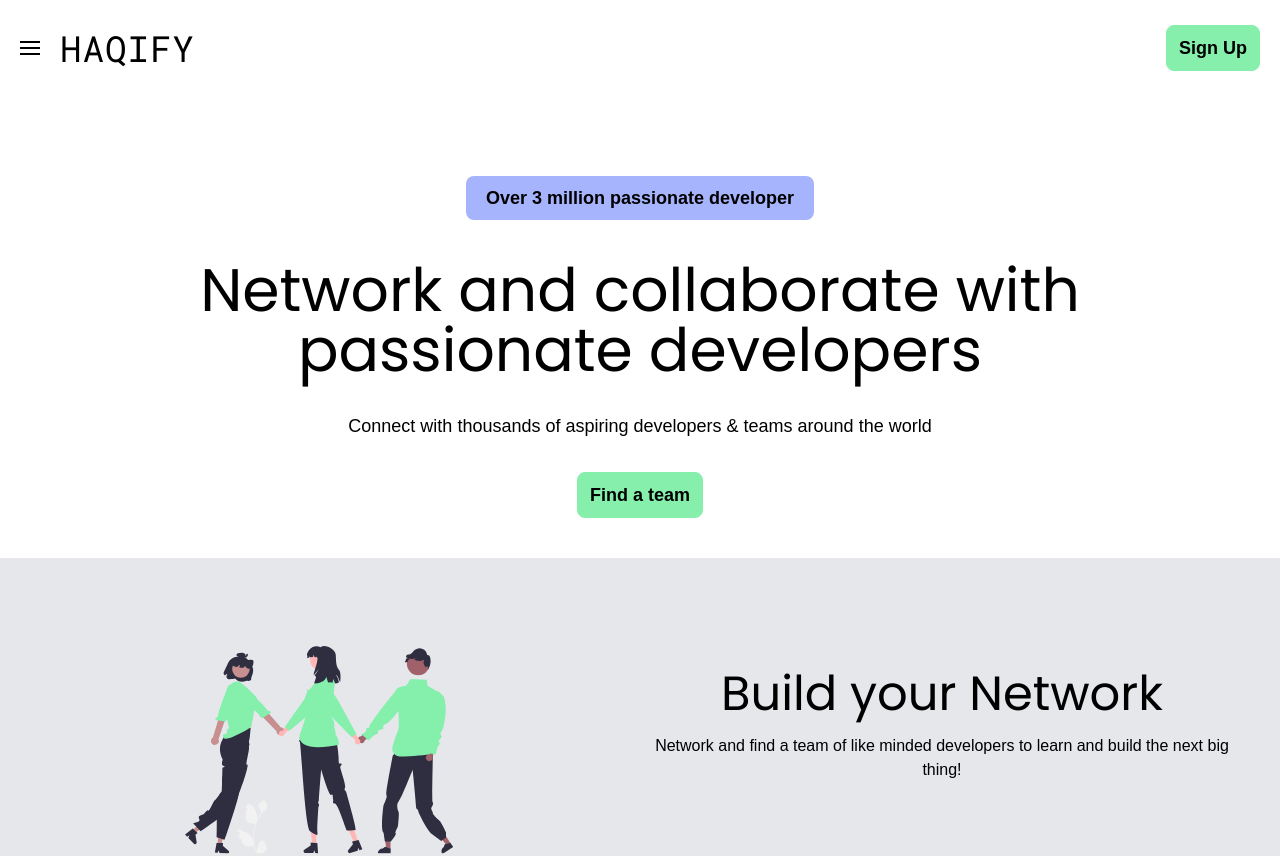
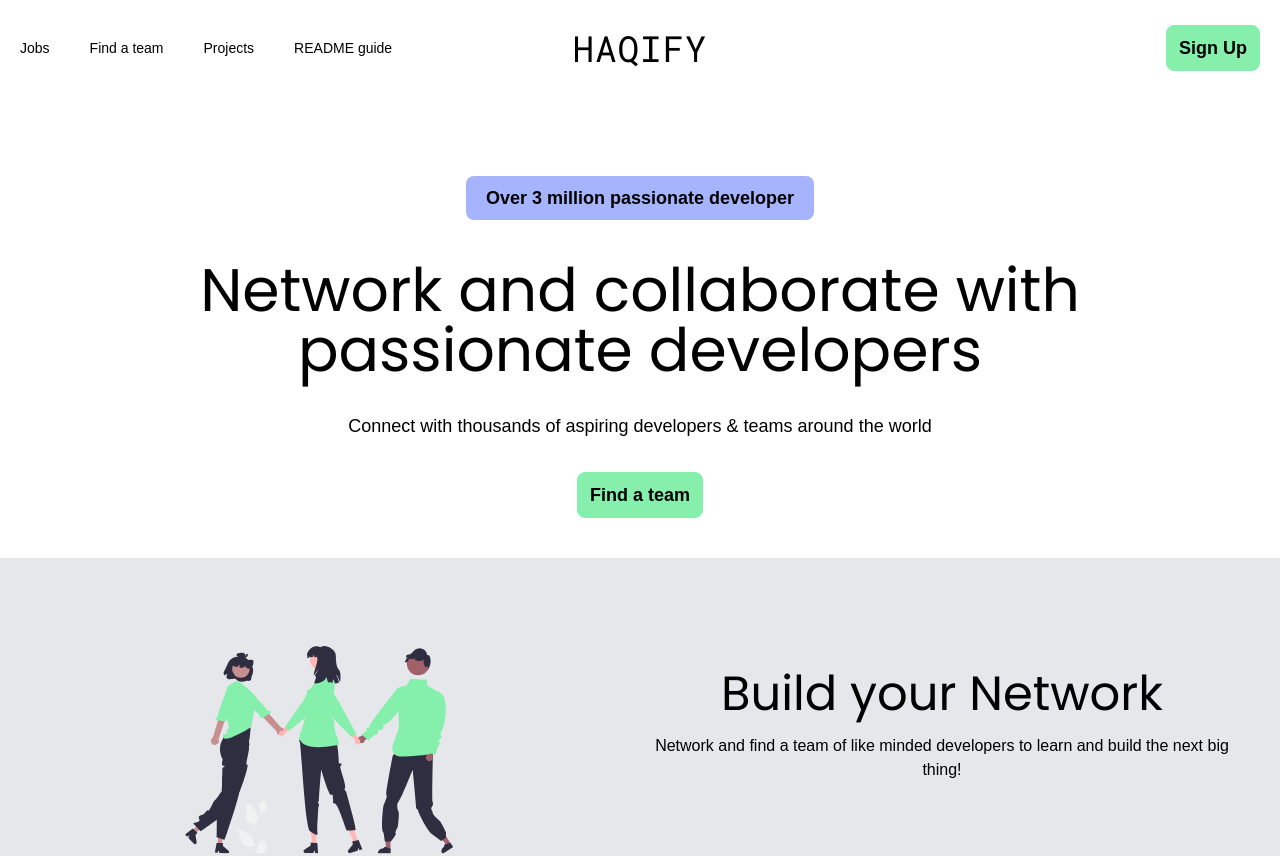
Before and after one commit to Jacksonwrk3/Haqify, a Next.js app: page / in a window 1280 px wide. Shown: the top 856 px of the page. Built offline with nearby package versions, Linux system fonts and the light colour scheme; a web font is replaced by a local one.

Commit message:
Made nav responsive to desktop, not best practice but its a work around for now. Pushing to see layout and responsiveness on mac

```diff
--- a/src/components/Menu/Menu.jsx
+++ b/src/components/Menu/Menu.jsx
@@ -10,11 +10,11 @@ function Menu() {
   const [isOpen, setOpen] = useState(false);
 
   return (
-    <>
+    <div className="lg:hidden">
       <Hamburger isOpen={isOpen} setOpen={setOpen} />
       <NavList isOpen={isOpen} />
       <MenuModal isOpen={isOpen} setOpen={setOpen} />
-    </>
+    </div>
   );
 }
 
--- a/src/components/Navigation/Navigation.jsx
+++ b/src/components/Navigation/Navigation.jsx
@@ -7,11 +7,13 @@ function Navigation() {
   return (
     <nav className="relative flex flex-col w-full ">
       <div className="flex flex-row items-center justify-between w-full h-24">
-        <div className="flex flex-row ">
+        <DesktopMenu />
+
+        <div className="flex flex-row items-center">
           <Menu />
           <Logo />
         </div>
-        <div className="flex items-center justify-center mr-5 ">
+        <div className="flex items-center justify-center mr-5 lg:basis-0 lg:flex-grow lg:justify-end">
           <PrimaryButtonStyleWrapper>
             <button className="font-semibold font-martian">Sign Up</button>
           </PrimaryButtonStyleWrapper>
@@ -21,4 +23,14 @@ function Navigation() {
   );
 }
 
+function DesktopMenu() {
+  return (
+    <ul className="hidden lg:ml-5 lg:space-x-10 lg:basis-0 lg:flex lg:flex-grow">
+      <li className="text-sm font-martian">Jobs</li>
+      <li className="text-sm font-martian">Find a team</li>
+      <li className="text-sm font-martian">Projects</li>
+      <li className="text-sm font-martian">README guide</li>
+    </ul>
+  );
+}
 export default Navigation;
```
